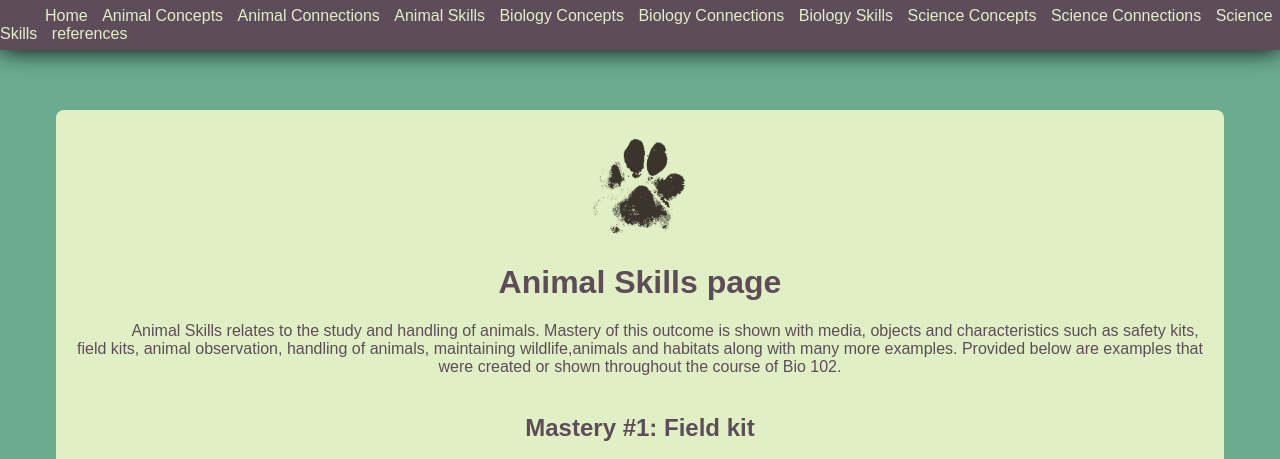
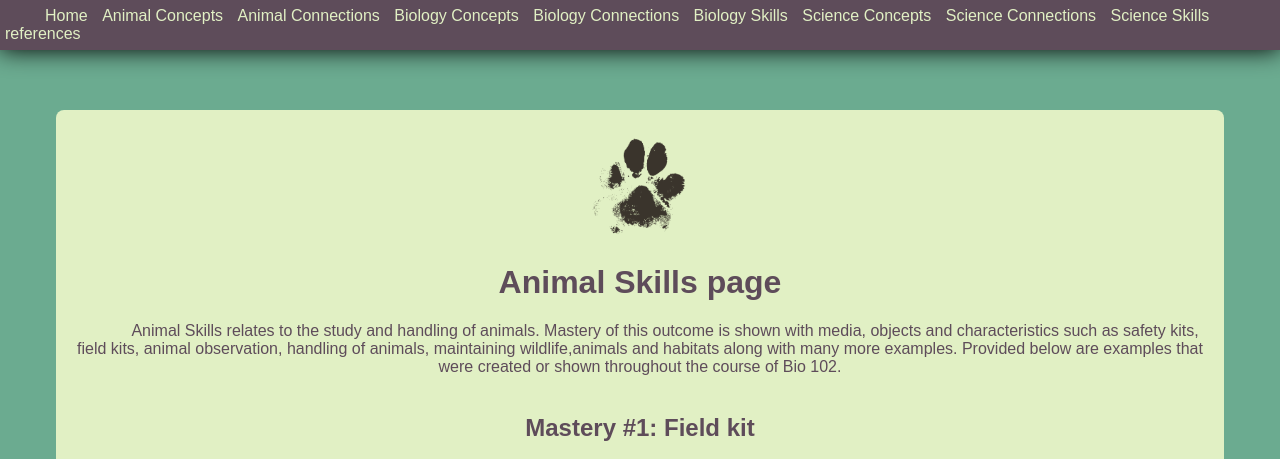
Before and after one commit to tyrotoxism1/tyrotoxism1.github.io, a plain HTML site: page html/animal_skills.html in a window 1280 px wide. Shown: the top 459 px of the page. Drawn offline with Linux system fonts and the light colour scheme.

Commit message:
Update animal_skills.html

```diff
--- a/html/animal_skills.html
+++ b/html/animal_skills.html
@@ -14,7 +14,6 @@
                 <li><a href="../index.html">Home</a></li>
                 <li><a href="../html/animal_concepts.html">Animal Concepts</a></li>
                 <li><a href="../html/animal_connections.html">Animal Connections</a></li>
-                <li><a href="../html/animal_skills.html">Animal Skills</a></li>
                 <li><a href="../html/biology_concepts.html">Biology Concepts</a></li>
                 <li><a href="../html/biology_connections.html">Biology Connections</a></li>
                 <li><a href="../html/biology_skills.html">Biology Skills</a></li>
```
